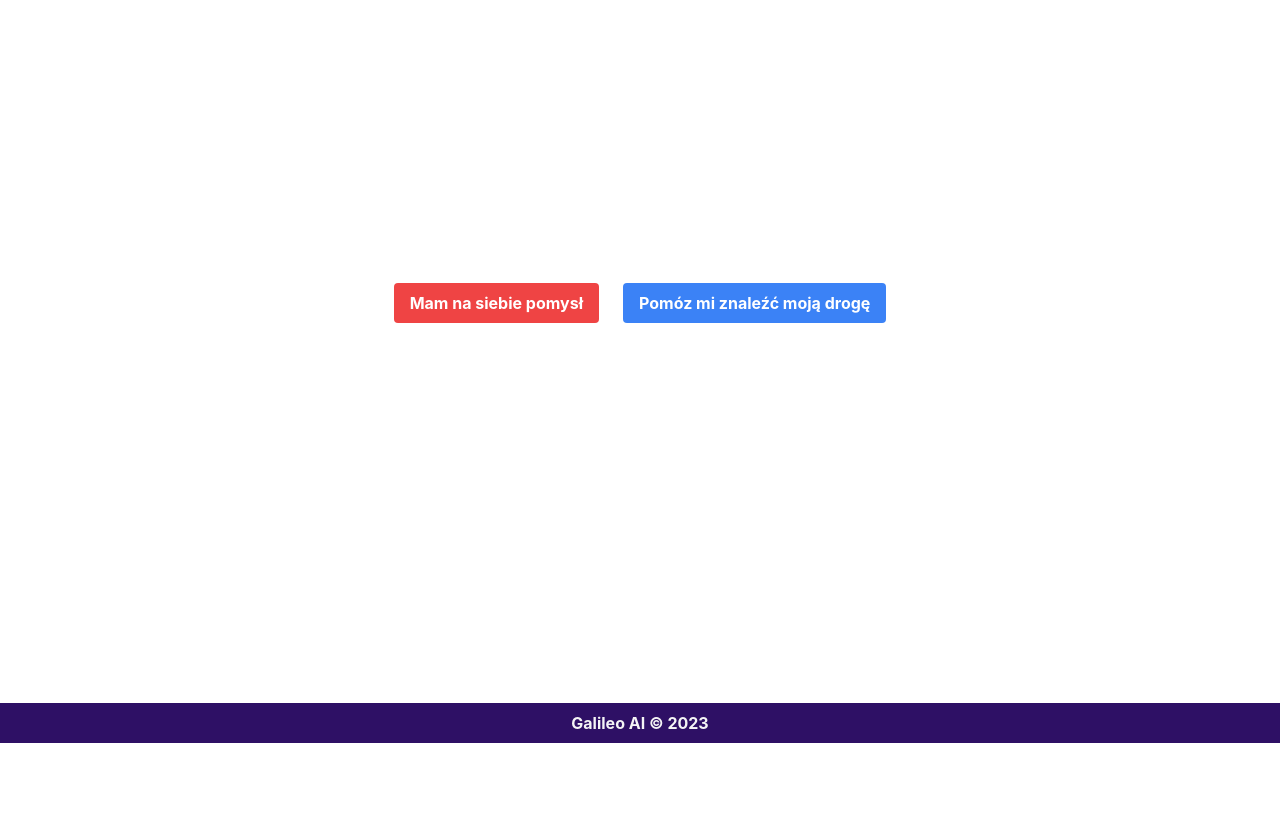
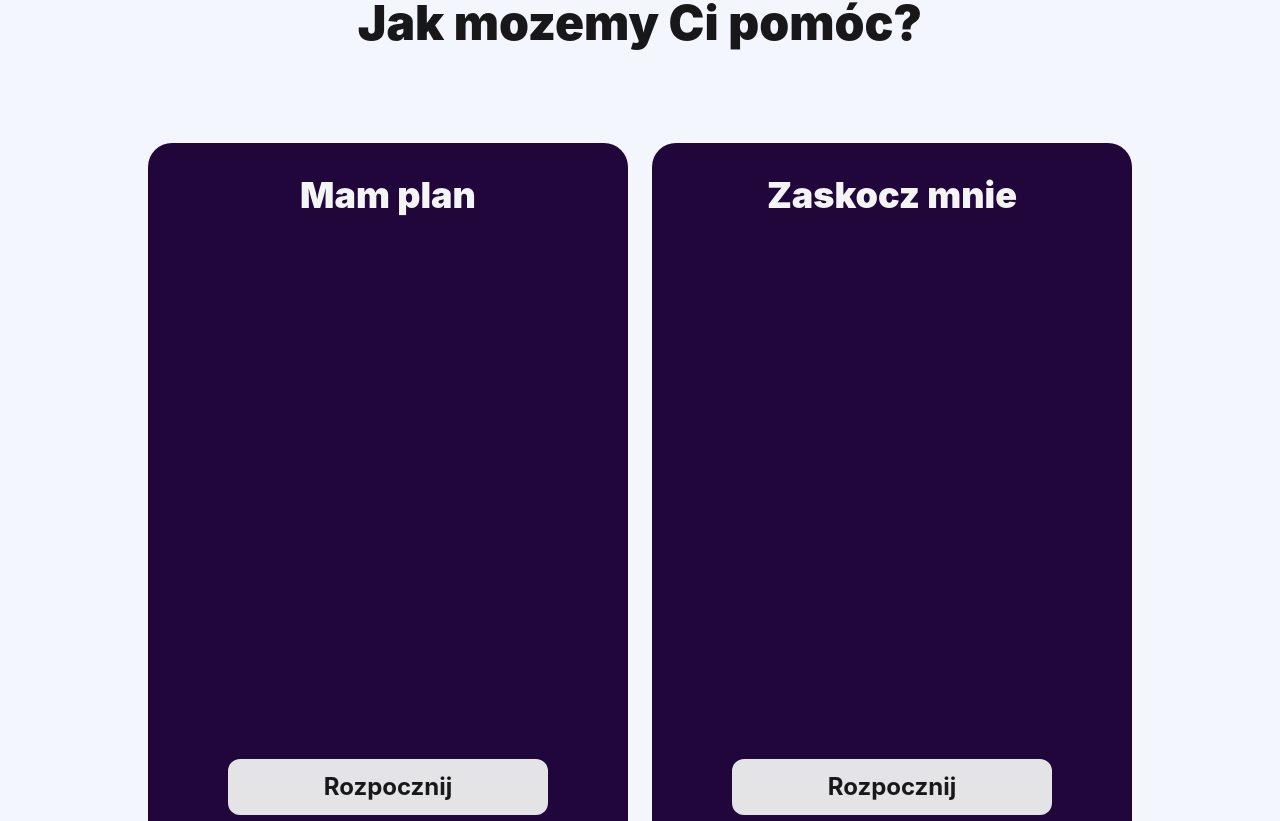
Before and after one commit to GalileoAI/frontend, an Angular app: page / in a window 1280 px wide. Shown: the part 897-1718 px from the top of the page. Before the commit the page ends 1640 px from the top, so only its background shows below. Built offline with nearby package versions, Linux system fonts and the light colour scheme.

Commit message:
feat: add tile to landing page

```diff
--- a/src/app/components/landing/landing.component.html
+++ b/src/app/components/landing/landing.component.html
@@ -28,23 +28,30 @@
       </div>
     </div>
   </section>
-  <section class="h-screen">
-    <div class="flex items-center justify-center h-full">
-      <div class="flex items-center justify-center gap-6">
-        <button
-          class="px-4 py-2 font-bold text-white bg-red-500 rounded hover:bg-red-700"
-        >
-          Mam na siebie pomysł
-        </button>
-        <button
-          class="px-4 py-2 font-bold text-white bg-blue-500 rounded hover:bg-blue-700"
-        >
-          Pomóz mi znaleźć moją drogę
-        </button>
+  <section class="bg-[#F3F6FD] flex flex-col justify-center">
+    <h2 class="my-24 text-5xl font-black text-center text-zinc-900">
+      Jak mozemy Ci pomóc?
+    </h2>
+    <div class="flex items-center gap-6 mx-auto mb-24">
+      <div *ngFor="let tile of tiles">
+        <div class="flex justify-center">
+          <div
+            class="w-[30em] h-[44em] bg-[#20063B] hover:bg-[#2E0A51] rounded-3xl flex flex-col items-center justify-between"
+          >
+            <h3 class="my-8 text-4xl font-black text-zinc-100">
+              {{ tile.title }}
+            </h3>
+            <button
+              class="w-4/6 py-3 my-8 text-2xl font-bold rounded-xl bg-zinc-200 text-zinc-900 hover:bg-zinc-50"
+            >
+              Rozpocznij
+            </button>
+          </div>
+        </div>
       </div>
     </div>
   </section>
-  <section class="flex items-center justify-center h-10 bg-violet-950">
+  <section class="flex items-center justify-center h-10 bg-[#20063B]">
     <p class="font-bold text-zinc-100">Galileo AI &copy; 2023</p>
   </section>
 </main>
--- a/src/app/components/landing/landing.component.ts
+++ b/src/app/components/landing/landing.component.ts
@@ -1,10 +1,30 @@
 import { Component } from '@angular/core';
+
+interface Tile {
+  title: string;
+  subtitle: string;
+  icon: string;
+  link: string;
+}
 
 @Component({
   selector: 'app-landing',
   templateUrl: './landing.component.html',
-  styleUrls: ['./landing.component.scss']
+  styleUrls: ['./landing.component.scss'],
 })
 export class LandingComponent {
-
+  tiles: Tile[] = [
+    {
+      title: 'Mam plan',
+      subtitle: 'Wybierz plan treningowy',
+      icon: 'directions_run',
+      link: '/mam-plan',
+    },
+    {
+      title: 'Zaskocz mnie',
+      subtitle: 'Zobacz losowy plan treningowy',
+      icon: 'casino',
+      link: '/zaskocz-mnie',
+    },
+  ];
 }
```
